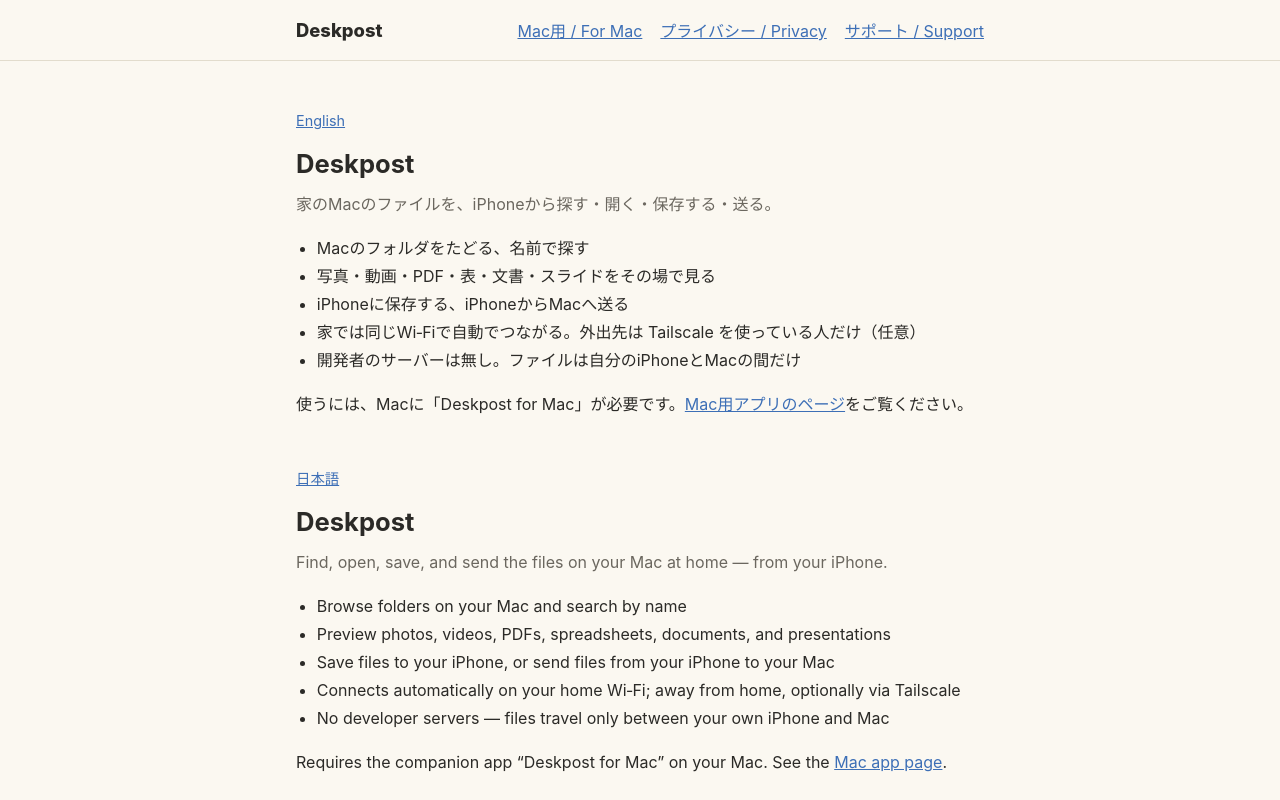
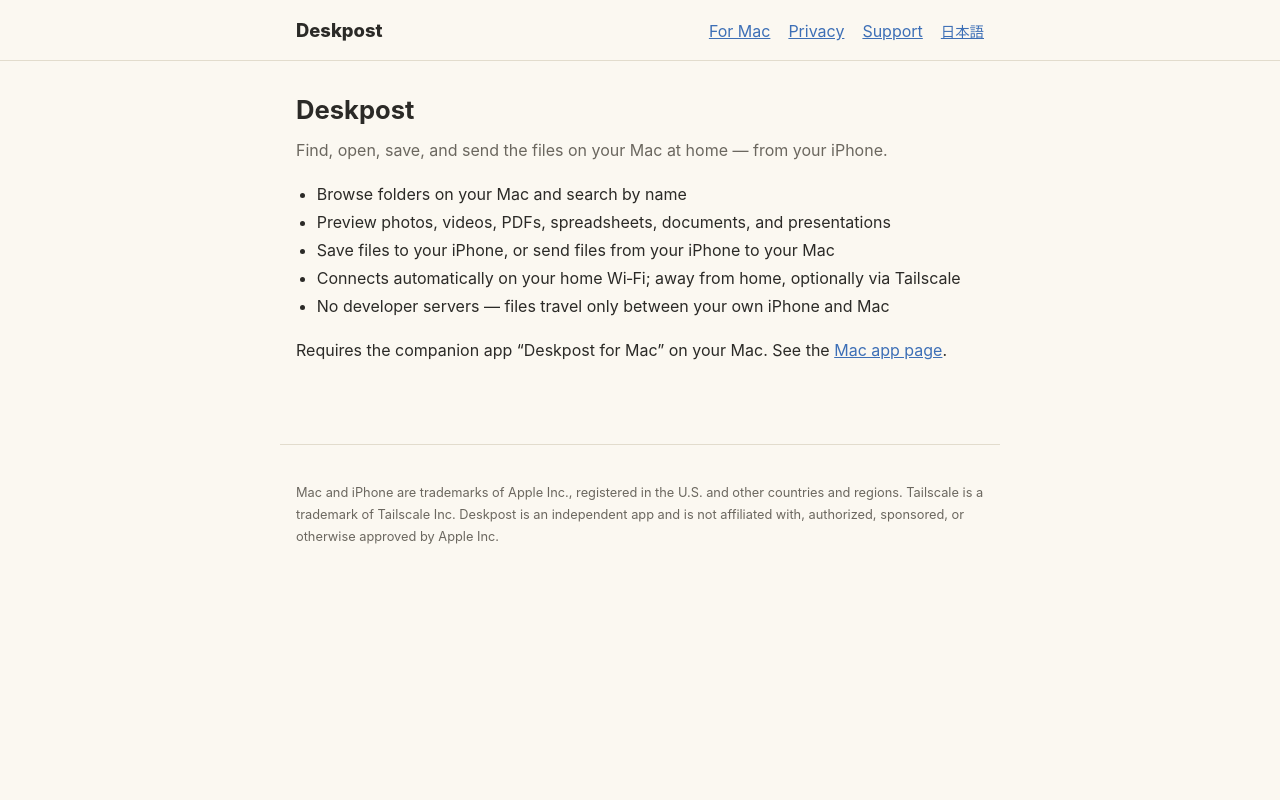
Before and after one commit to chocotarou14-ops/deskpost, a plain HTML site: page index.html in a window 1280 px wide. Shown: the top 800 px of the page. Drawn offline with Linux system fonts and the light colour scheme.

Commit message:
日本語・英語を片方だけ表示し、上の帯に切り替えリンクを1つ置く（全ページ）
Co-Authored-By: Claude Opus 5.5 <noreply@anthropic.com>

```diff
--- a/index.html
+++ b/index.html
@@ -1,22 +1,23 @@
 <!doctype html>
-<html lang="ja">
+<html lang="ja" data-title-ja="Deskpost" data-title-en="Deskpost">
 <head>
 <meta charset="utf-8">
 <meta name="viewport" content="width=device-width, initial-scale=1">
 <title>Deskpost</title>
 <link rel="stylesheet" href="style.css">
+<script src="lang.js"></script>
 </head>
 <body>
 <header class="site"><nav>
   <a class="brand" href="./">Deskpost</a>
-  <a href="mac.html">Mac用 / For Mac</a>
-  <a href="privacy.html">プライバシー / Privacy</a>
-  <a href="support.html">サポート / Support</a>
+  <a href="mac.html"><span lang="ja" data-only="ja">Mac用</span><span class="sep"> / </span><span lang="en" data-only="en">For Mac</span></a>
+  <a href="privacy.html"><span lang="ja" data-only="ja">プライバシー</span><span class="sep"> / </span><span lang="en" data-only="en">Privacy</span></a>
+  <a href="support.html"><span lang="ja" data-only="ja">サポート</span><span class="sep"> / </span><span lang="en" data-only="en">Support</span></a>
+  <a id="langswitch" href="#en" lang="en">English</a>
 </nav></header>
 <main>
 
-<section class="lang" lang="ja" id="ja">
-<p class="switch"><a href="#en">English</a></p>
+<section class="lang" lang="ja">
 <h1>Deskpost</h1>
 <p class="lead">家のMacのファイルを、iPhoneから探す・開く・保存する・送る。</p>
 <ul>
@@ -29,8 +30,7 @@
 <p>使うには、Macに「Deskpost for Mac」が必要です。<a href="mac.html">Mac用アプリのページ</a>をご覧ください。</p>
 </section>
 
-<section class="lang" lang="en" id="en">
-<p class="switch"><a href="#ja">日本語</a></p>
+<section class="lang" lang="en">
 <h1>Deskpost</h1>
 <p class="lead">Find, open, save, and send the files on your Mac at home — from your iPhone.</p>
 <ul>
--- /dev/null
+++ b/lang.js
@@ -0,0 +1,43 @@
+// 日本語・英語のどちらか片方だけを出す。#ja / #en、前に選んだ言語、ブラウザの言語の順で決める。
+(function () {
+  var root = document.documentElement;
+  function pick() {
+    var h = location.hash.slice(1);
+    if (h === "ja" || h === "en") { try { localStorage.setItem("lang", h); } catch (e) {} return h; }
+    var s = null;
+    try { s = localStorage.getItem("lang"); } catch (e) {}
+    if (s === "ja" || s === "en") return s;
+    var prefs = navigator.languages && navigator.languages.length ? navigator.languages : [navigator.language || ""];
+    return /^ja\b/i.test(prefs[0] || "") ? "ja" : "en";
+  }
+  function apply(l) {
+    root.setAttribute("data-lang", l);
+    root.lang = l;
+    var t = root.getAttribute("data-title-" + l);
+    if (t) document.title = t;
+    var a = document.getElementById("langswitch");
+    if (a) {
+      var other = l === "ja" ? "en" : "ja";
+      a.textContent = other === "ja" ? "日本語" : "English";
+      a.setAttribute("lang", other);
+      a.href = "#" + other;
+    }
+  }
+  apply(pick());
+  document.addEventListener("DOMContentLoaded", function () {
+    apply(root.getAttribute("data-lang"));
+    var a = document.getElementById("langswitch");
+    if (a) a.addEventListener("click", function (e) {
+      e.preventDefault();
+      var l = root.getAttribute("data-lang") === "ja" ? "en" : "ja";
+      try { localStorage.setItem("lang", l); } catch (err) {}
+      if (history.replaceState) history.replaceState(null, "", location.pathname + location.search);
+      apply(l);
+      window.scrollTo(0, 0);
+    });
+  });
+  window.addEventListener("hashchange", function () {
+    var h = location.hash.slice(1);
+    if (h === "ja" || h === "en") apply(h);
+  });
+})();
--- a/style.css
+++ b/style.css
@@ -41,3 +41,9 @@ footer { max-width: 720px; margin: 0 auto; padding: 24px 16px 40px; color: var(-
 a.dl { display: inline-block; padding: 10px 22px; border-radius: 10px; background: var(--accent); color: var(--paper); font-weight: 700; text-decoration: none; }
 a.dl[aria-disabled="true"] { background: var(--line); color: var(--muted); cursor: default; pointer-events: none; }
 .note { color: var(--muted); font-size: .9rem; margin-top: 0; }
+/* 片方の言語だけを出す（lang.js が html に data-lang を付ける。JS が無い時は両方出る） */
+html[data-lang] .lang { display: none; margin-top: 0; }
+html[data-lang="ja"] .lang[lang="ja"], html[data-lang="en"] .lang[lang="en"] { display: block; }
+html[data-lang="ja"] [data-only="en"], html[data-lang="en"] [data-only="ja"], html[data-lang] .sep { display: none; }
+html:not([data-lang]) #langswitch { display: none; }
+#langswitch { font-size: .9rem; }
```
Also changed, not shown: mac.html (+8 -8 lines), privacy.html (+8 -8 lines), support.html (+8 -8 lines).
